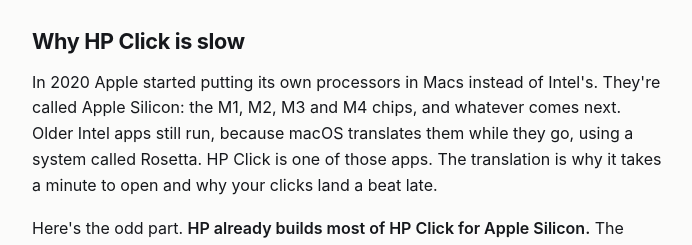
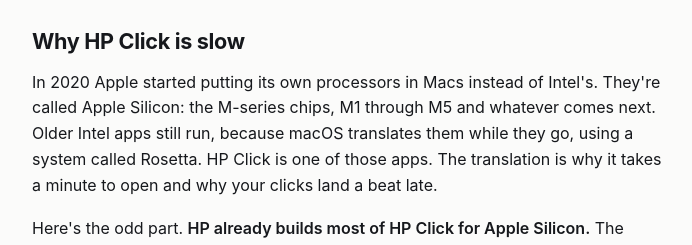
Before and after one commit to taggie313/ClickGraft, a plain HTML site: page site/index.html in a window 1280 px wide. Shown: the part 365-610 px from the top of the page, without its empty margins (292-984 px from the left). Drawn offline with Linux system fonts and the light colour scheme.

Commit message:
M5 Macs are shipping; phrase the range so it ages better
'M1 through M5 and whatever comes next' rather than enumerating every chip,
so the page doesn't go stale the next time Apple ships one.

```diff
--- a/site/index.html
+++ b/site/index.html
@@ -158,8 +158,8 @@
 <h2>Why HP Click is slow</h2>
 
 <p>In 2020 Apple started putting its own processors in Macs instead of Intel's.
-They're called Apple&nbsp;Silicon: the M1, M2, M3 and M4 chips, and whatever
-comes next. Older Intel apps still run, because macOS
+They're called Apple&nbsp;Silicon: the M-series chips, M1 through M5 and
+whatever comes next. Older Intel apps still run, because macOS
 translates them while they go, using a system called Rosetta. HP Click is one of
 those apps. The translation is why it takes a minute to open and why your clicks
 land a beat late.</p>
```
